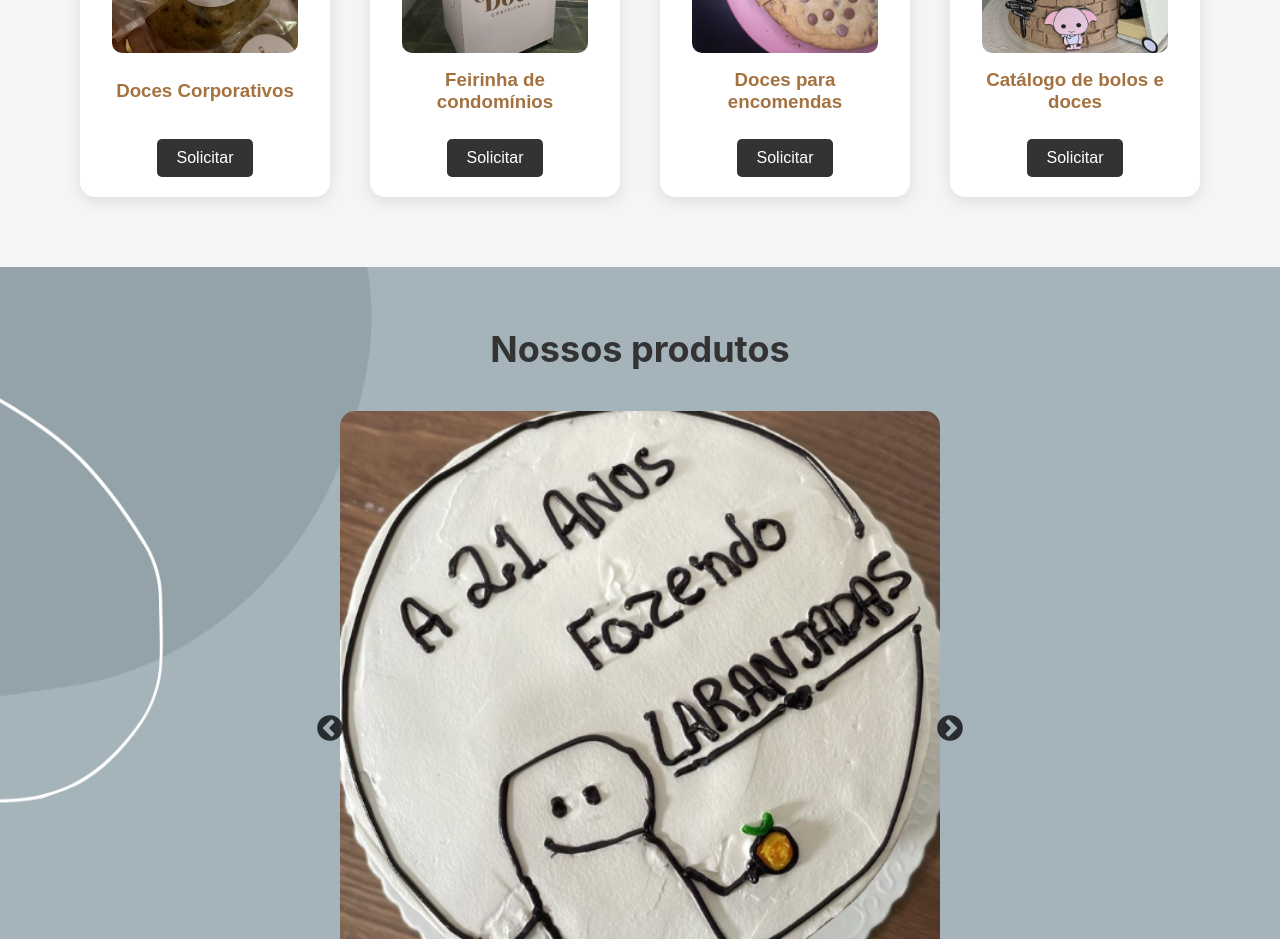
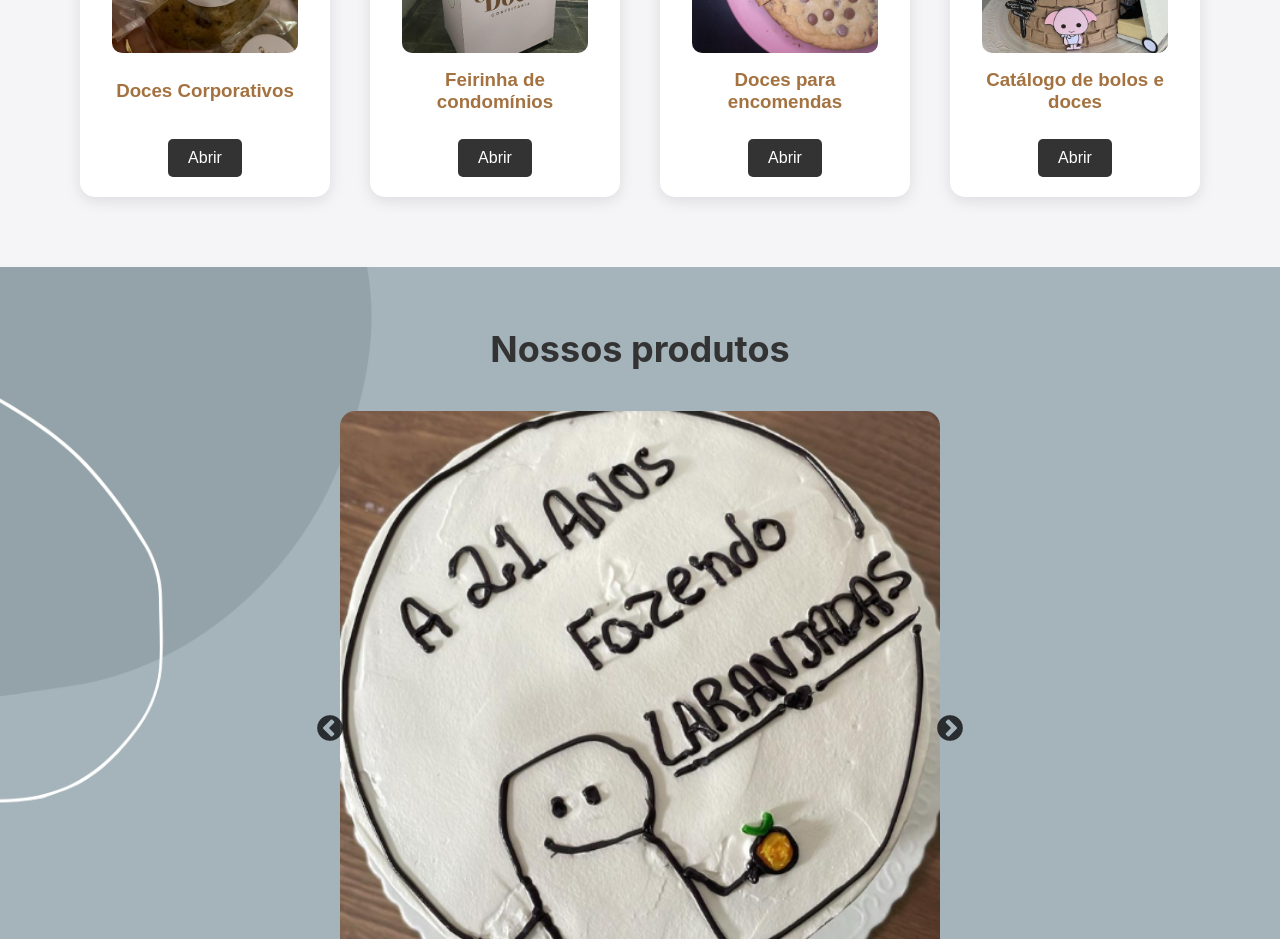
Before and after one commit to Salomaofl/TudoDoceReact, a React (Create React App) app: page / in a window 1280 px wide. Shown: the part 1620-2559 px from the top of the page. Built offline with nearby package versions, Linux system fonts and the light colour scheme; a web font is replaced by a local one.

Commit message:
Mudando numero do card e nome do botao

```diff
--- a/src/components/PopularProducts.js
+++ b/src/components/PopularProducts.js
@@ -87,22 +87,22 @@ const PopularProducts = () => (
       <ProductCard>
         <ProductImage src={corporativo} alt="Produto 1" />
         <h3>Doces Corporativos</h3>
-        <ProductButton href="https://wa.me/p/26643003818624345/5511959030948" target="_blank" rel="noopener noreferrer">Solicitar</ProductButton>
+        <ProductButton href="https://wa.me/p/26643003818624345/5511959030948" target="_blank" rel="noopener noreferrer">Abrir</ProductButton>
       </ProductCard>
       <ProductCard>
         <ProductImage src={feira} alt="Produto 2" />
         <h3>Feirinha de condomínios</h3>
-        <ProductButton href="https://wa.me/p/7829212287134562/5511959030948" target="_blank" rel="noopener noreferrer">Solicitar</ProductButton>
+        <ProductButton href="https://wa.me/p/7829212287134562/5511959030948" target="_blank" rel="noopener noreferrer">Abrir</ProductButton>
       </ProductCard>
       <ProductCard>
         <ProductImage src={encomenda} alt="Produto 3" />
         <h3>Doces para encomendas</h3>
-        <ProductButton href="https://wa.me/p/8425452167485436/5511959030948" target="_blank" rel="noopener noreferrer">Solicitar</ProductButton>
+        <ProductButton href="https://wa.me/p/8425452167485436/5511959030948" target="_blank" rel="noopener noreferrer">Abrir</ProductButton>
       </ProductCard>
        <ProductCard>
          <ProductImage src={bolos} alt="Produto 4" />
          <h3>Catálogo de bolos e doces</h3>
-          <ProductButton href="https://wa.me/p/7536936153016210/5511959030948" target="_blank" rel="noopener noreferrer">Solicitar</ProductButton>
+          <ProductButton href="https://wa.me/p/7536936153016210/5511959030948" target="_blank" rel="noopener noreferrer">Abrir</ProductButton>
       </ProductCard>
     </ProductGallery>
   </PopularProductsContainer>
--- a/src/components/Services.js
+++ b/src/components/Services.js
@@ -89,7 +89,7 @@ const Services = () => {
     const selected = selectedFlavors[card.title] || [];
     const flavors = selected.length > 0 ? selected.join(', ') : 'Nenhum sabor selecionado';
     const message = `Olá, gostaria de saber mais sobre o pacote: ${card.title} - ${card.details}. Sabores escolhidos: ${flavors}`;
-    const whatsappURL = `https://wa.me/5511983922181?text=${encodeURIComponent(message)}`;
+    const whatsappURL = `https://wa.me/5511959030948?text=${encodeURIComponent(message)}`;
     window.open(whatsappURL, '_blank');
   };
 
```
